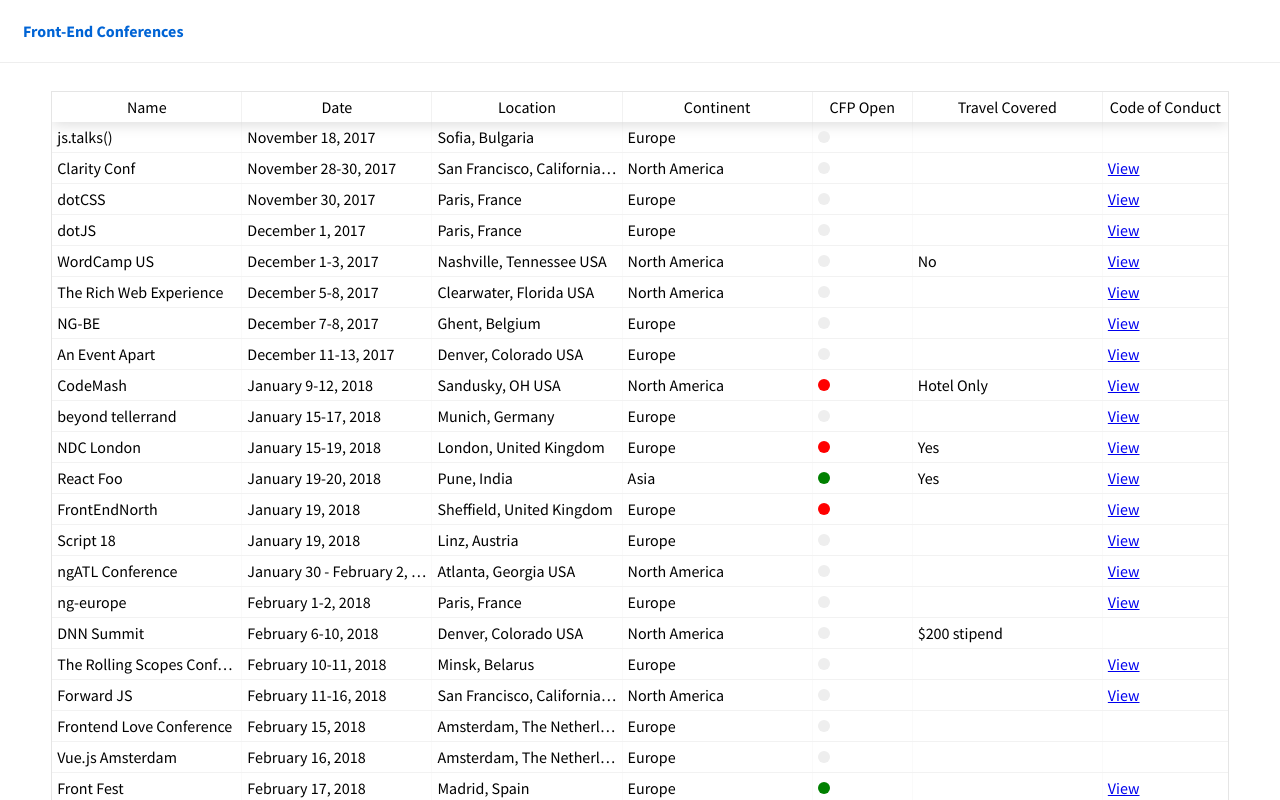
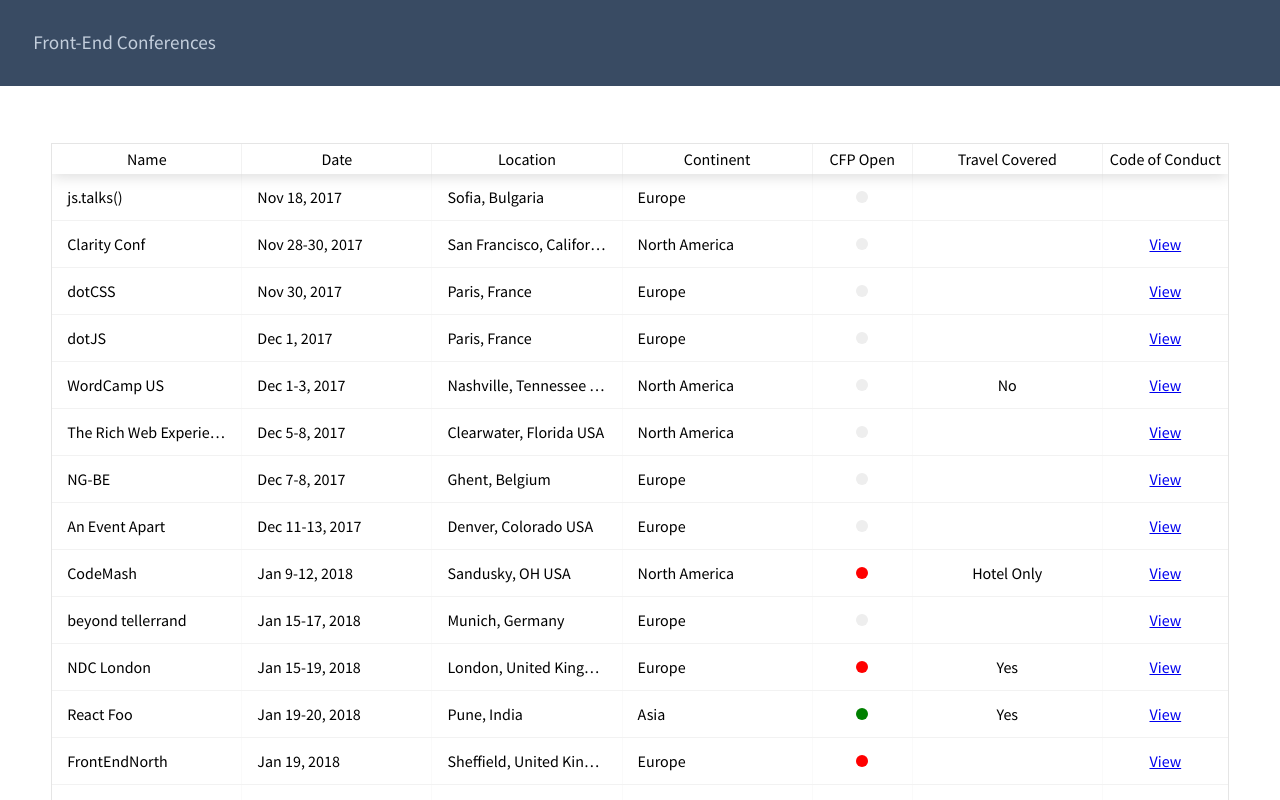
Before and after one commit to jonbellah/frontendconfs, a React (Create React App) app: page / in a window 1280 px wide. Shown: the top 800 px of the page. Built offline with nearby package versions, Linux system fonts and the light colour scheme.

Commit message:
Tinkering with styles

```diff
--- a/src/Header.js
+++ b/src/Header.js
@@ -1,8 +1,8 @@
 import React from 'react';
 
 const Header = () => (
-  <header id="masthead" className="bor-bot-light-gray p:3 m-b:4">
-    <h1 className="color-blue f-w:700">Front-End Conferences</h1>
+  <header id="masthead" className="bg-dark-blue p:5 m-b:8">
+    <h1 className="color-blue-gray f-w:400 f:2">Front-End Conferences</h1>
   </header>
 );
 
--- a/src/Table.js
+++ b/src/Table.js
@@ -26,16 +26,19 @@ const Table = () => {
     accessor: 'cfpDeadline',
     Cell: props => hasOpenCall(props.value),
     width: 100,
+    className: 't-a:c',
   }, {
     Header: 'Travel Covered',
     accessor: 'travel',
     sortable: false,
+    className: 't-a:c',
   }, {
     Header: 'Code of Conduct',
     accessor: 'coc',
     Cell: props => cocLink(props.value),
     sortable: false,
     width: 125,
+    className: 't-a:c',
   }];
 
   return (
--- a/src/assets/scss/base/_base.scss
+++ b/src/assets/scss/base/_base.scss
@@ -8,6 +8,6 @@ body {
 
 .container {
   margin: 0 auto;
-  max-width: 1280px;
+  max-width: 1320px;
   width: 92%;
 }
--- a/src/assets/scss/base/_utils.scss
+++ b/src/assets/scss/base/_utils.scss
@@ -1,3 +1,8 @@
+// Background
+.bg-dark-blue {
+  background-color: $dark-blue;
+}
+
 // Text Color
 .color-white {
   color: #fff;
@@ -7,6 +12,10 @@
   color: $blue;
 }
 
+.color-blue-gray {
+  color: $blue-gray;
+}
+
 // Border
 .bor-bot-light-gray {
   border-bottom: 1px solid #eee;
--- a/src/assets/scss/base/_variables.scss
+++ b/src/assets/scss/base/_variables.scss
@@ -1,5 +1,7 @@
 // Colors
+$dark-blue: #394B63;
 $blue: #0064D5;
+$blue-gray: #C3CEDC;
 $off-white: #F9FAFC;
 
 // Fonts
--- /dev/null
+++ b/src/assets/scss/components/_table.scss
@@ -0,0 +1,4 @@
+.ReactTable .rt-th,
+.ReactTable .rt-td {
+  padding: 15px;
+}
--- a/src/assets/scss/style.scss
+++ b/src/assets/scss/style.scss
@@ -4,3 +4,5 @@
 @import 'base/variables';
 @import 'base/utils';
 @import 'base/base';
+
+@import 'components/table';
--- a/src/lib/utils.js
+++ b/src/lib/utils.js
@@ -7,13 +7,13 @@ import Circle from '../Circle';
  * Helper to display the dates that a conference will be happening.
  */
 function getDates(startDate, endDate) {
-  const monthNames = ['January', 'February', 'March', 'April', 'May', 'June', 'July', 'August', 'September', 'October', 'November', 'December'];
+  const monthNames = ['Jan', 'Feb', 'Mar', 'Apr', 'May', 'Jun', 'Jul', 'Aug', 'Sept', 'Oct', 'Nov', 'Dec'];
   const start = new Date(startDate);
   const end = new Date(endDate);
 
   // Only one day
   if (start.getDate() === end.getDate()) {
-    return moment(start).format('MMMM D, YYYY');
+    return moment(start).format('MMM D, YYYY');
   }
 
   // If all conference days fall within the same month
@@ -23,7 +23,7 @@ function getDates(startDate, endDate) {
 
   // If all conference days fall within the same year
   if (start.getFullYear() === end.getFullYear()) {
-    return `${monthNames[start.getMonth()]} ${start.getDate()} - ${monthNames[end.getMonth()]} ${end.getDate()}, ${end.getFullYear()}`;
+    return `${monthNames[start.getMonth()]} ${start.getDate()}-${monthNames[end.getMonth()]} ${end.getDate()}, ${end.getFullYear()}`;
   }
 
   return false;
```
Also changed, not shown: src/assets/scss/style.css.
